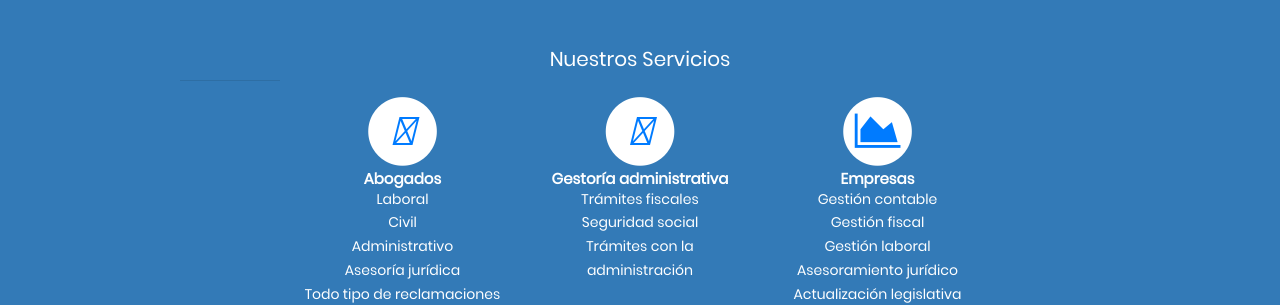
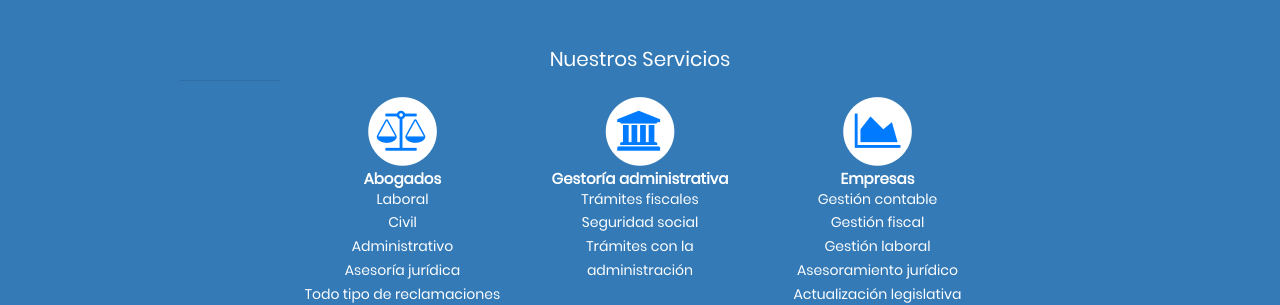
Before and after one commit to Pinkat/fevelex.es, a Jekyll site: the page built from index.html, in a window 1280 px wide. Shown: the part 902-1207 px from the top of the page. Built offline with Jekyll 4.4.1, drawn with Linux system fonts in a browser that asks for light colours; some web fonts are replaced.

Commit message:
corregir iconos de servicios

```diff
--- a/_includes/services.html
+++ b/_includes/services.html
@@ -10,7 +10,7 @@
             <div class="service-item">
               <span class="fa-stack fa-4x">
               <i class="fa fa-circle fa-stack-2x"></i>
-              <i class="fas fa-balance-scale fa-stack-1x text-primary"></i>
+              <i class="fa fa-balance-scale fa-stack-1x text-primary"></i>
             </span>
               <h4>
                 <strong>Abogados</strong>
@@ -24,7 +24,7 @@
             <div class="service-item">
               <span class="fa-stack fa-4x">
               <i class="fa fa-circle fa-stack-2x"></i>
-              <i class="fal fa-university fa-stack-1x text-primary"></i>
+              <i class="fa fa-university fa-stack-1x text-primary"></i>
             </span>
               <h4>
                 <strong>Gestoría administrativa</strong>
```
